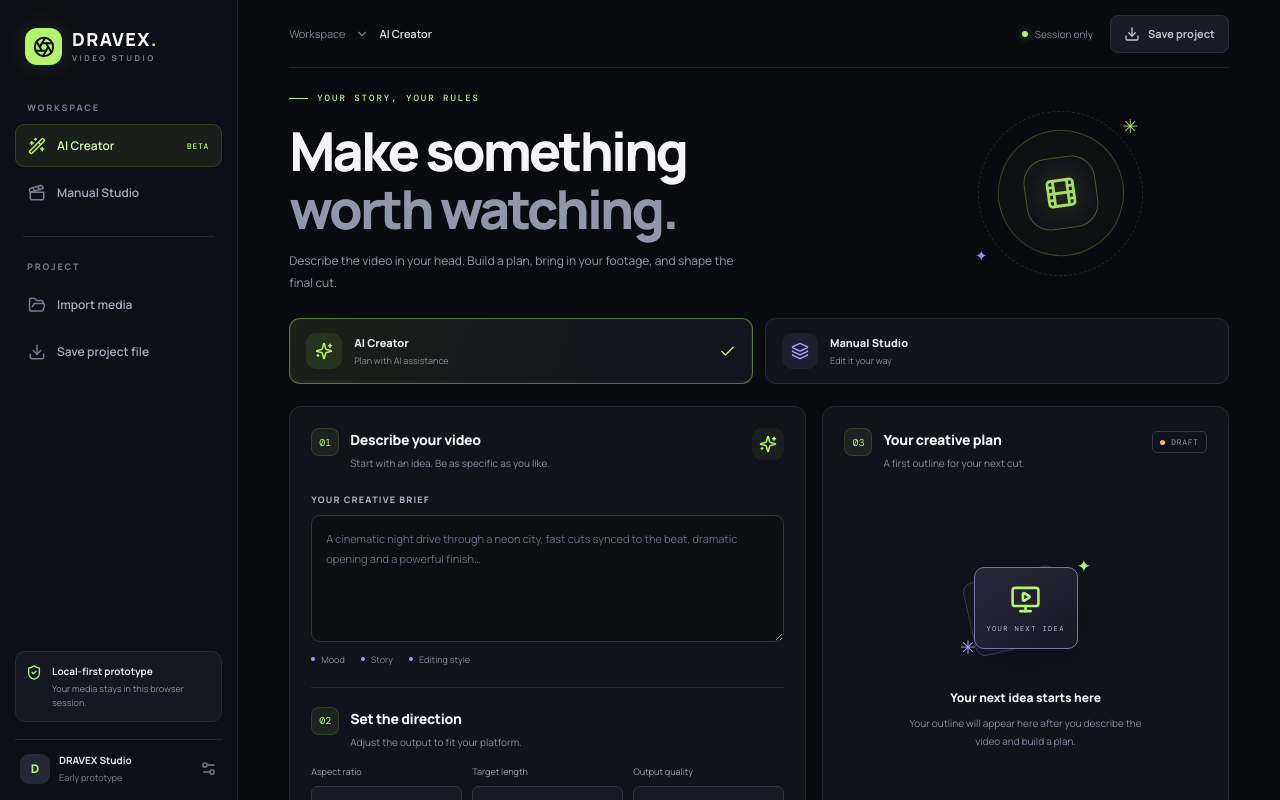
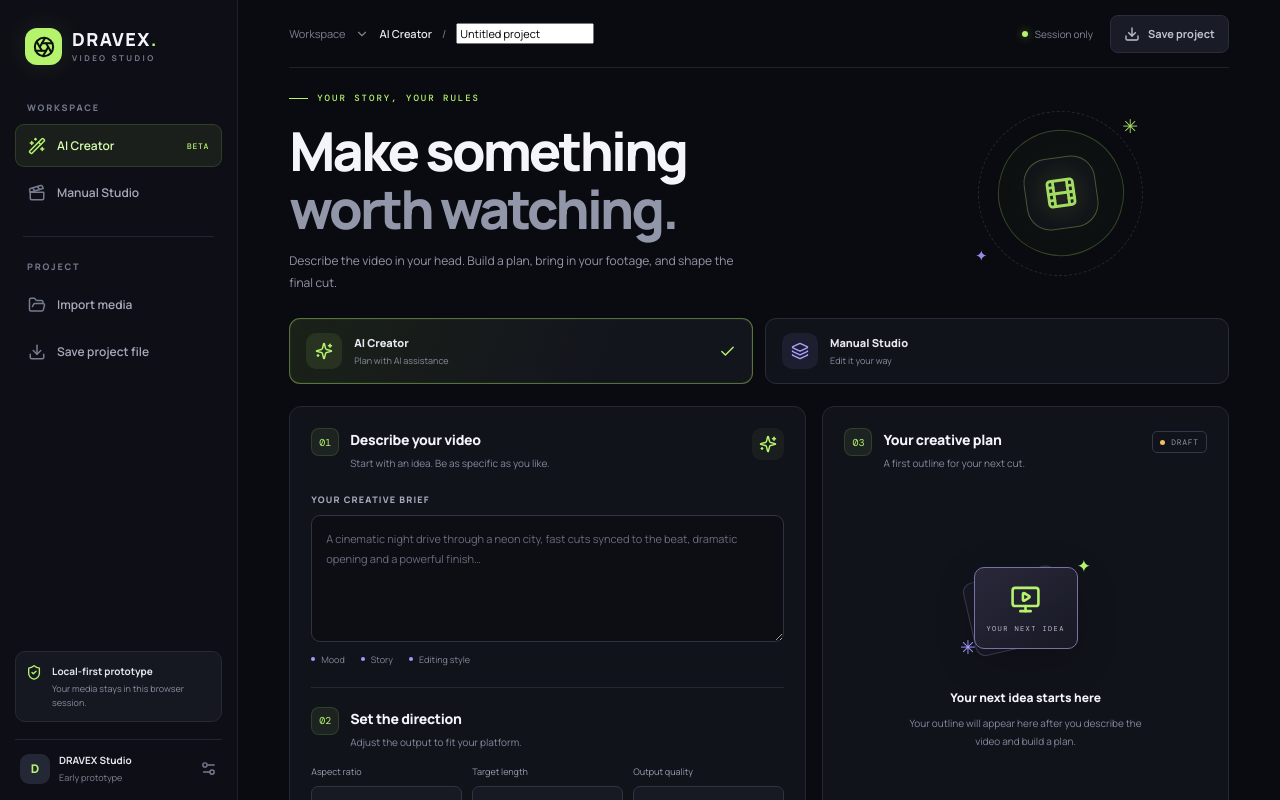
Before and after one commit to mlbbgame/dravex-ai-video-editor, a React (Vite) app: page / in a window 1280 px wide. Shown: the top 800 px of the page. Built offline with nearby package versions, Linux system fonts and the light colour scheme.

Commit message:
feat: allow renaming the active project

```diff
--- a/src/App.tsx
+++ b/src/App.tsx
@@ -156,7 +156,7 @@ export default function App() {
 
       <main className="main-area" id="home">
         <header className="topbar">
-          <div className="crumb"><span>Workspace</span><ChevronDown size={14} /><strong>{mode === "ai" ? "AI Creator" : "Manual Studio"}</strong></div>
+          <div className="crumb"><span>Workspace</span><ChevronDown size={14} /><strong>{mode === "ai" ? "AI Creator" : "Manual Studio"}</strong><span className="crumb-divider">/</span><input className="project-name-input" aria-label="Project name" value={projectName} onChange={(event) => setProjectName(event.target.value)} /></div>
           <div className="top-actions"><span className="save-status"><span className="status-dot" /> Session only</span><button className="button button-quiet top-save" onClick={saveProject}><Download size={16} /> Save project</button></div>
         </header>
 
```
